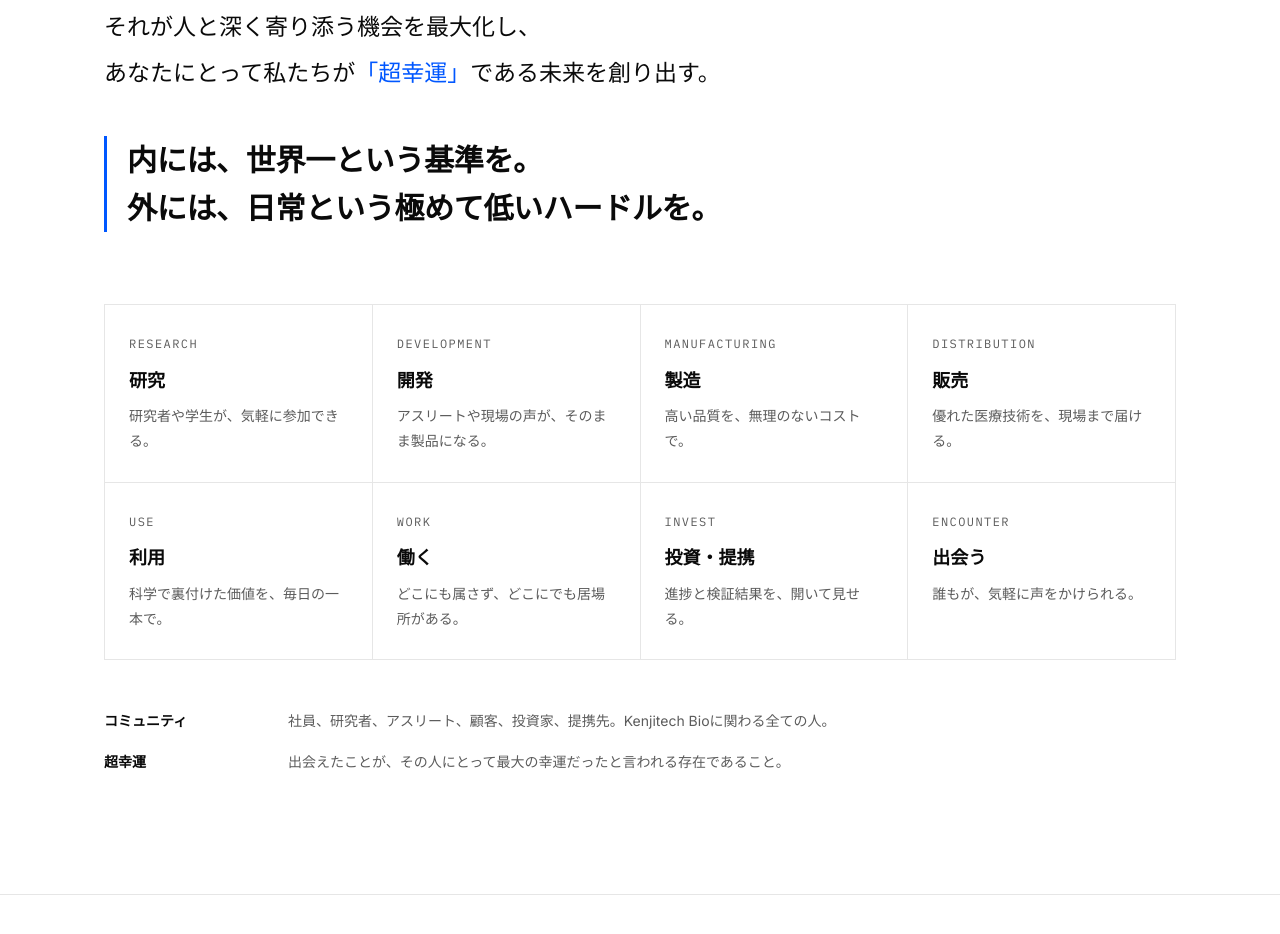
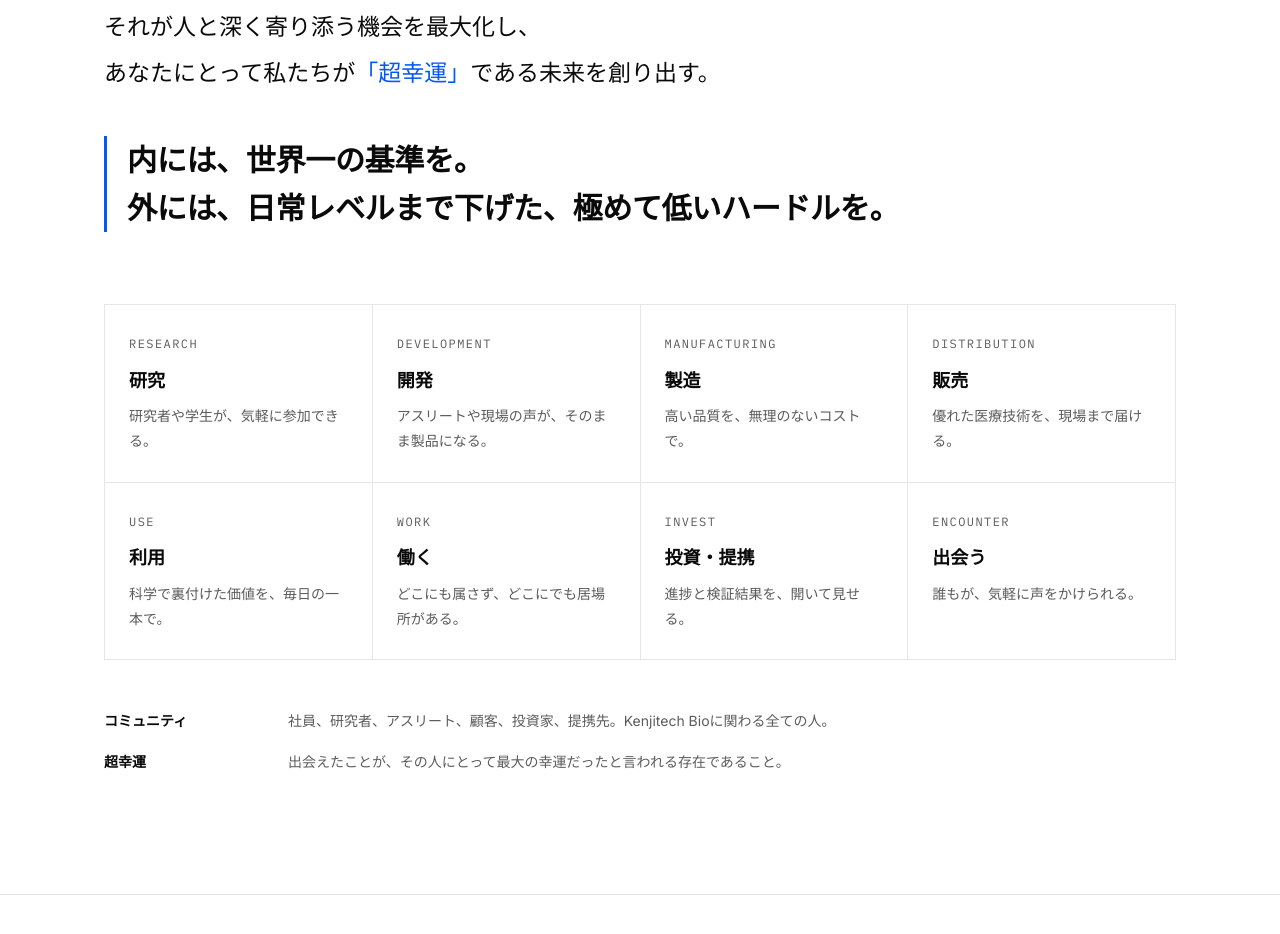
Before and after one commit to kenji09271993/kenjitech-bio, a plain HTML site: page index.html in a window 1280 px wide. Shown: the part 1580-2514 px from the top of the page. Drawn offline with Linux system fonts and the light colour scheme.

Commit message:
Paradox line in founder's wording
Co-Authored-By: Claude Opus 5.5 <noreply@anthropic.com>
Claude-Session: https://claude.ai/code/session_01VXfYGre6ay5NA1tqVitZjx

```diff
--- a/index.html
+++ b/index.html
@@ -248,7 +248,7 @@ br.sp{display:none}
       <div class="vision-body reveal">
         <p class="mono">Kenjitech Vision</p>
         <p class="vision-text">世界一の基準を持ったコミュニティが、<br>研究、開発、製造、販売、利用、<br class="pc">そして共に働くこと、投資すること、出会うことに至るまで、<br>会社に関わる全てのプロセスのハードルを、<br class="pc">極めて日常まで下げる。<br>それが人と深く寄り添う機会を最大化し、<br>あなたにとって私たちが<span class="hl">「超幸運」</span>である未来を創り出す。</p>
-        <p class="paradox">内には、世界一という基準を。<br>外には、日常という<br class="sp">極めて低いハードルを。</p>
+        <p class="paradox">内には、世界一の基準を。<br>外には、日常レベルまで下げた、<br class="sp">極めて低いハードルを。</p>
       </div>
       <div class="process reveal">
         <div><p class="mono">Research</p><h3>研究</h3><p>研究者や学生が、気軽に参加できる。</p></div>
```
